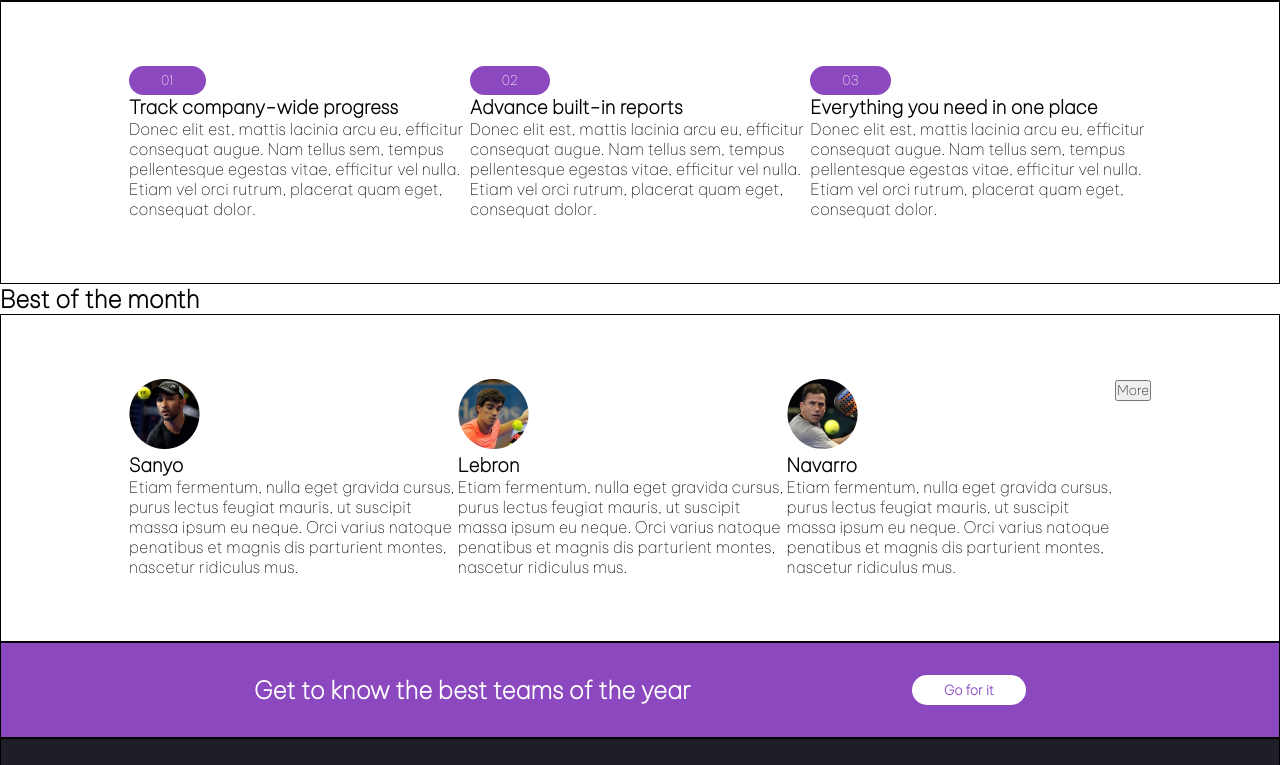
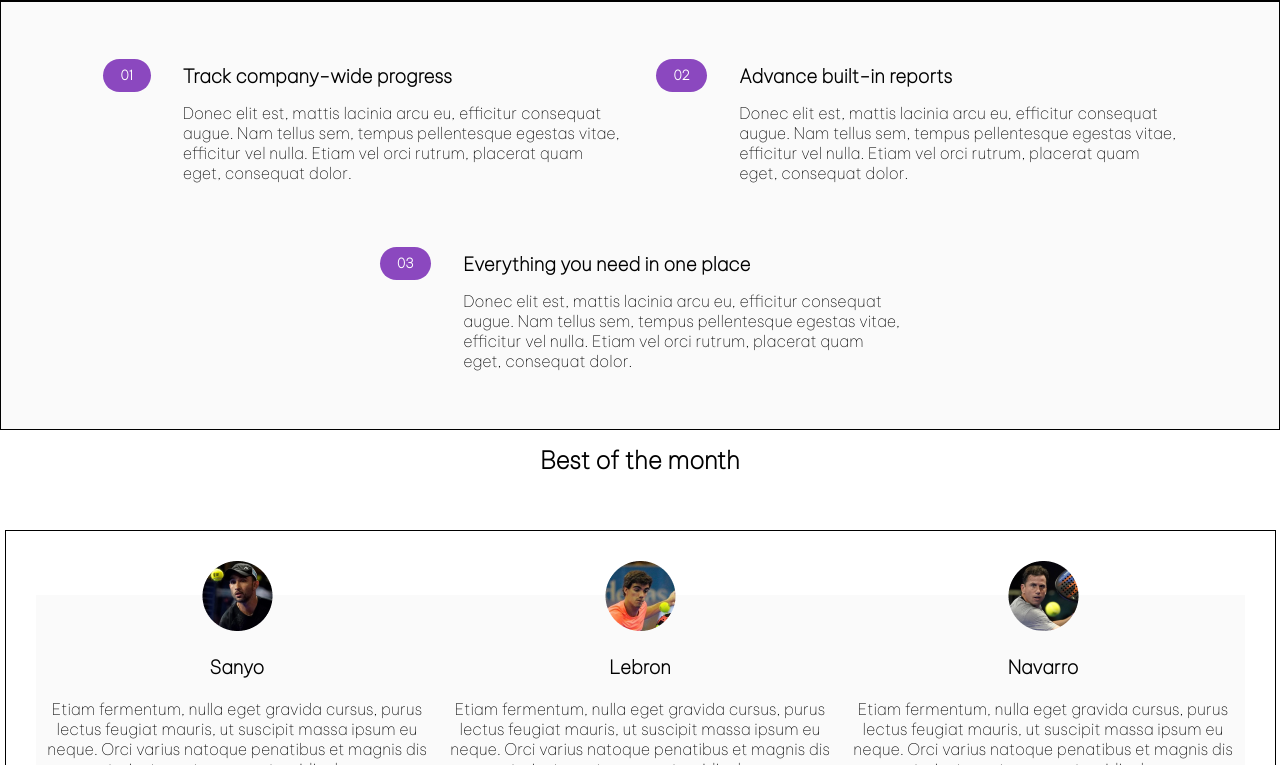
Before and after one commit to ANAMARIA321456/entregablefinal, a plain HTML site: page index.html in a window 1280 px wide. Shown: the part 780-1545 px from the top of the page. Drawn offline with Linux system fonts and the light colour scheme.

Commit message:
modificaciones css jen

```diff
--- a/css/style.css
+++ b/css/style.css
@@ -34,6 +34,9 @@ display: flex;
     padding: 0.4rem 2rem ;
     border: 0px ;
 }
+.contenedor_header .boton{
+    padding: 0rem 3rem ;
+}
 .contenedor_body {
     display: flex;
     flex-wrap: wrap;
@@ -58,7 +61,7 @@ display: flex;
     justify-content: space-around;
     padding-left: 3rem;
     }
-.contenedor_body .columna2 h1.titulo{
+.contenedor_body .columna2 h1{
     display: block;
     font-size: 26px;
     font-weight: 900;
@@ -77,14 +80,80 @@ display: flex;
 }
 .contenedorbody2{
     display: flex;
+    flex-wrap: wrap;
     border: 1px black solid;
-    padding: 5vw 10vw;
+    padding: 2vw;
+    background-color: #FAFAFA;
+    align-items: center;
+    justify-content: center;
+
+}
+.contenedorbody2 .boton{
+    padding: 0.5rem 1.1rem ;
+    font-weight: 900;
+}
+.tarjeta{
+
+    display: flex;
+    width:553px;
+    padding: 1rem 0rem ;
+
+}
+.tarjeta h3{
+    font-weight: 900;
+    padding: 5px 0px 15px;
+}
+.tarjeta div{
+    padding: 1rem;
+}
+.body2{
+    display:flex;
+    flex-direction: column;
+    align-items: center;
+    padding: 40px 0px 100px;
 }
 .columna3{
     display: flex;
+    flex-wrap: wrap;
     border: 1px black solid;
-    padding: 5vw 10vw;
     border: 1px black solid;
+    justify-content: center;
+    padding: 30px;
+}
+.titulo{
+    display: flex;
+    justify-content: center;
+    font-weight: 900;
+    font-size: 16px;
+    padding: 15px;
+}
+.tarjetapersona{
+    display: flex;
+    flex-direction: column;
+    justify-content: space-evenly;
+    align-items: center;
+    position: relative;
+
+}
+
+
+.foto{
+    position: relative;
+    margin-bottom: -40px;
+    z-index: 1;
+}
+.tarjetapersona .descripcion{
+    background-color: #FAFAFA;
+    text-align: center;
+    padding: 60px 0px 0px;
+    position: relative;
+    width: 403px;
+}
+.tarjetapersona .descripcion h3{
+    padding-bottom: 20px;
+}
+.tarjetapersona .descripcion button{
+    display: block;
 }
 .footer1{
     display: flex;
@@ -110,8 +179,39 @@ display: flex;
     justify-content: space-evenly;
     padding: 2rem;
     color: white;
+
 }
 
 .footer2 ul {
     list-style-type: none;
  }
+
+ .lista {
+    column-count: 2;
+    column-gap: 10rem;
+    padding: 0;
+    list-style: none;
+    line-height: 2rem;
+
+ }
+.buscador {
+
+    top: 10px;
+    right: 20px;
+
+    gap: 10px;
+}
+
+.copy {
+position: relative
+;
+
+
+
+}
+
+.footer2 .boton{
+    padding: 0.4rem 1rem ;
+    bottom: 0;
+
+}
--- a/index.html
+++ b/index.html
@@ -4,7 +4,9 @@
         <meta charset="UTF-8">
         <link rel="stylesheet" href="./css/style.css">
         <meta name="viewport" content="width=device-width, initial-scale=1.0">
-        <link href="https://fonts.googleapis.com/css2?family=Be+Vietnam+Pro:wght@100&display=swap" rel="stylesheet">
+        <link
+            href="https://fonts.googleapis.com/css2?family=Be+Vietnam+Pro:wght@100&display=swap"
+            rel="stylesheet">
         <title>finalfront1</title>
     </head>
     <body>
@@ -26,7 +28,7 @@
         <section class="contenedor_body">
             <div class="columna1"><img src="./img/padel-intro.png" alt></div>
             <div class="columna2">
-                <h1 class="titulo">LIVE: Follow the Telcel Huawei Mexico Open 2022 for free</h1>
+                <h1>LIVE: Follow the Telcel Huawei Mexico Open 2022 for free</h1>
                 <p>The final Open of the 2022 World Padel Tour season is
                     underway, don't miss out on any of the action!</p>
                 <button class="boton"><a href="./pages/contact.html"></a>Contact</button>
@@ -42,89 +44,107 @@
         </header>
         <section>
             <article class="contenedorbody2">
+                <div class="tarjeta">
+                    <div><button class="boton">01</button></div>
                     <div>
-                    <div>
-                        <button class="boton">01</button>
                         <h3>Track company-wide progress</h3>
-                    </div>
-                    <p>Donec elit est, mattis lacinia arcu eu, efficitur
-                        consequat augue. Nam tellus sem, tempus pellentesque
-                        egestas vitae, efficitur vel nulla. Etiam vel orci
-                        rutrum, placerat quam eget, consequat dolor.</p>
-                </div>
-                <div>
-                    <div>
-                        <button class="boton">02</button>
-                        <h3>Advance built-in reports</h3>
-                    </div>
 
                         <p>Donec elit est, mattis lacinia arcu eu, efficitur
                             consequat augue. Nam tellus sem, tempus pellentesque
                             egestas vitae, efficitur vel nulla. Etiam vel orci
                             rutrum, placerat quam eget, consequat dolor.</p>
-                </div>
+                    </div> </div>
+                <div class="tarjeta">
+                    <div><button class="boton">02</button></div>
                     <div>
-                    <div>
-                        <button class="boton">03</button>
-                        <h3>Everything you need in one place</h3>
-                    </div>
+
+                        <h3>Advance built-in reports</h3>
                         <p>Donec elit est, mattis lacinia arcu eu, efficitur
                             consequat augue. Nam tellus sem, tempus pellentesque
                             egestas vitae, efficitur vel nulla. Etiam vel orci
                             rutrum, placerat quam eget, consequat dolor.</p>
-                </div>
+                    </div></div>
+                <div class="tarjeta">
+                    <div><button class="boton">03</button></div>
+                    <div>
+
+                        <h3>Everything you need in one place</h3>
+
+                        <p>Donec elit est, mattis lacinia arcu eu, efficitur
+                            consequat augue. Nam tellus sem, tempus pellentesque
+                            egestas vitae, efficitur vel nulla. Etiam vel orci
+                            rutrum, placerat quam eget, consequat dolor.</p>
+                    </div></div>
             </article>
-            <div>
+            <div class="titulo">
                 <h2>Best of the month</h2>
             </div>
-            <article class="columna3">
-
-                <div>
-                    <div><img src="./img/avatar-sanyo.png" alt=""></div>
-                   <div>
+            <article class="body2">
+                <div class="columna3">
+                    <div class="tarjetapersona">
+                        <div><img class="foto" src="./img/avatar-sanyo.png" alt></div>
+                        <div class="descripcion">
                             <h3>Sanyo</h3>
-                    <p>Etiam fermentum, nulla eget gravida cursus, purus lectus feugiat mauris, ut suscipit massa ipsum eu neque. Orci varius natoque penatibus et magnis dis parturient montes, nascetur ridiculus mus.</p>
+                            <p>Etiam fermentum, nulla eget gravida cursus, purus
+                                lectus feugiat mauris, ut suscipit massa ipsum
+                                eu
+                                neque. Orci varius natoque penatibus et magnis
+                                dis
+                                parturient montes, nascetur ridiculus mus.</p>
+                        </div>
+                    </div>
+                    <div class="tarjetapersona">
+                        <div><img class="foto" src="./img/avatar.lebron.png" alt></div>
+                        <div class="descripcion">
+                            <h3>Lebron</h3>
+                            <p>Etiam fermentum, nulla eget gravida cursus, purus
+                                lectus feugiat mauris, ut suscipit massa ipsum
+                                eu
+                                neque. Orci varius natoque penatibus et magnis
+                                dis
+                                parturient montes, nascetur ridiculus mus.</p>
+                        </div>
+                    </div>
+                    <div class="tarjetapersona">
+                        <div><img class="foto" src="./img/avatar-navarro.png"
+                                alt></div>
+                        <div class="descripcion">
+                            <h3>Navarro</h3>
+                            <p>Etiam fermentum, nulla eget gravida cursus, purus
+                                lectus feugiat mauris, ut suscipit massa ipsum
+                                eu
+                                neque. Orci varius natoque penatibus et magnis
+                                dis
+                                parturient montes, nascetur ridiculus mus.</p>
+                        </div>
                     </div>
                 </div>
                 <div>
-                    <div><img src="./img/avatar.lebron.png" alt=""></div>
-                   <div>
-                    <h3>Lebron</h3>
-                    <p>Etiam fermentum, nulla eget gravida cursus, purus lectus feugiat mauris, ut suscipit massa ipsum eu neque. Orci varius natoque penatibus et magnis dis parturient montes, nascetur ridiculus mus.</p>
-                   </div>
-                </div>
-                <div>
-                    <div><img src="./img/avatar-navarro.png" alt=""></div>
-                   <div>
-                    <h3>Navarro</h3>
-                    <p>Etiam fermentum, nulla eget gravida cursus, purus lectus feugiat mauris, ut suscipit massa ipsum eu neque. Orci varius natoque penatibus et magnis dis parturient montes, nascetur ridiculus mus.</p>
-                   </div>
-                </div>
-                <div>
-                    <button>More</button>
-                </div>
-            </article>
+                    <button class="boton" >More</button>
+                </div></article>
             <footer class="footer1">
                 <div>
                     <h2>Get to know the best teams of the year</h2>
                 </div>
                 <div>
-                    <button class="boton"><a href="./pages/goforit.html"></a>Go for it</button>
+                    <button class="boton"><a href="./pages/goforit.html"></a>Go
+                        for it</button>
                 </div>
             </footer>
         </section>
         <footer class="footer2">
+
             <div>
                 <i class="icono">
-                <img src="./img/logo.svg" alt="">
-                <img src="./img/icon-facebook.svg" alt="">
-                <img src="./img/icon-youtube.svg" alt="">
-                <img src="./img/icon-twitter.svg" alt="">
-                <img src="./img/icon-pinterest.svg" alt="">
-                <img src="./img/icon-instagram.svg" alt="">
+                    <img src="./img/logo.svg" alt="svg">
+                    <img src="./img/icon-facebook.svg" alt>
+                    <img src="./img/icon-youtube.svg" alt>
+                    <img src="./img/icon-twitter.svg" alt>
+                    <img src="./img/icon-pinterest.svg" alt>
+                    <img src="./img/icon-instagram.svg" alt>
                 </i>
             </div>
-        <ul>
+            <ul class="lista">
                 <li><a href="./pages/home.html"></a>Home</li>
                 <li><a href="./pages/pricing.html"></a>Pricing</li>
                 <li><a href="./pages/product.html"></a>Products</li>
@@ -133,11 +153,12 @@
                 <li><a href="./pages/community.html"></a>Community</li>
                 <li><a href="./pages/privacy.html"></a>Privacy Policy</li>
             </ul>
-        <form action="#" method="post">
-            <input type="text" name="go" placeholder="Update in your inbox...">
-            <button>Go</button>
+            <form action="#" method="post" class="buscador">
+                <input type="text" name="go"
+                    placeholder="Update in your inbox...">
+                <button class="boton">Go</button>
             </form>
-        <div>
+            <div class="copy">
                 <p>Copyright 2020. All Rights Reserved</p>
             </div>
         </footer>
```
Lines whose indentation alone changed are shown as unchanged.
